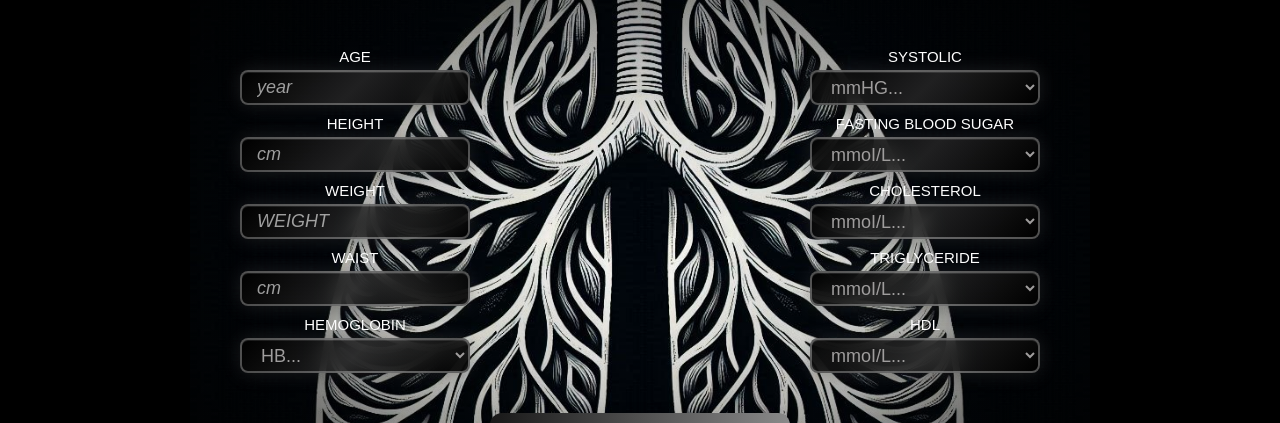
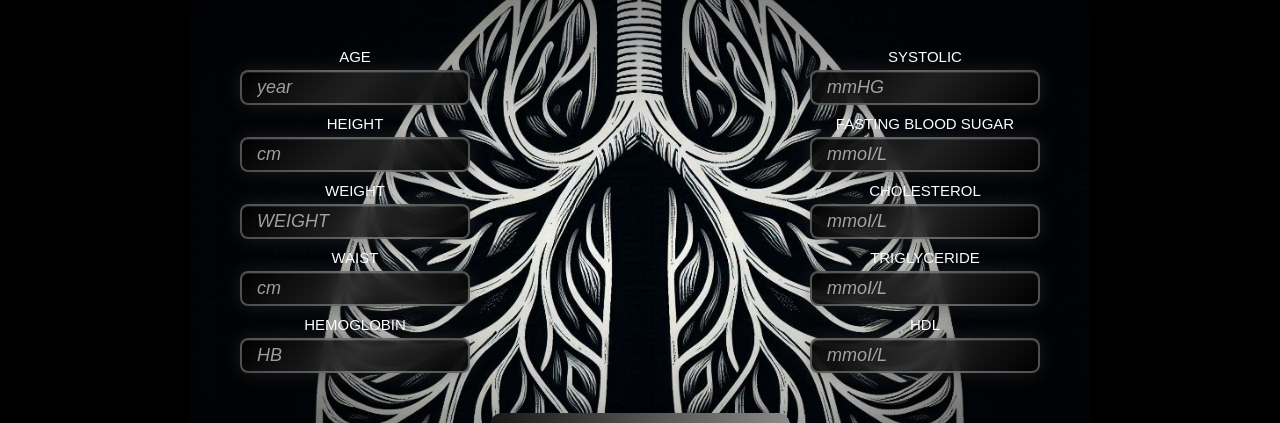
Before and after one commit to Sandro-Zosiashvili/Smoke-Detector-Frontend, a Next.js app in the folder smokedetector/: page /register in a window 1280 px wide. Shown: the part 162-585 px from the top of the page. Built offline with nearby package versions, Linux system fonts and the light colour scheme; a web font is replaced by a local one.

Commit message:
create about us

```diff
--- a/smokedetector/src/app/components/Menuitem/Menuitem.tsx
+++ b/smokedetector/src/app/components/Menuitem/Menuitem.tsx
@@ -26,7 +26,7 @@ const Menuitem = () => {
         },
         {
             title: 'Contact',
-            path: '/Contact',
+            path: '/contact',
         },
 
     ]
--- a/smokedetector/src/app/layout.tsx
+++ b/smokedetector/src/app/layout.tsx
@@ -28,7 +28,6 @@ export default function RootLayout({
       <body className={`${geistSans.variable} ${geistMono.variable}`}  >
         <div className="backgroundImage">
           <Menu />
-
           {children}
         </div>
       </body>
--- a/smokedetector/src/app/register/page.tsx
+++ b/smokedetector/src/app/register/page.tsx
@@ -9,20 +9,17 @@ import { error } from 'console'
 
 
 
-interface IFormInput {
-    age: number
-}
 type Inputs = {
-    age: number;
-    weight: number;
-    height: number;
-    waist: number;
-    hemoglobin: string;
-    systolic: string;
-    hdl: string;
-    triglyceride: string;
-    bloodSugar: string;
-    cholesterol: string
+    Age: number;
+    WeightKg: number;
+    HeightCm: number;
+    WaistCm: number;
+    Hemoglobin: string;
+    Systolic: string;
+    HDL: string;
+    Triglyceride: string;
+    FastingBloodSugar: string;
+    Cholesterol: string
 }
 
 
@@ -36,8 +33,14 @@ const Register = () => {
         reset,
         formState: { errors },
     } = useForm<Inputs>()
-    const onSubmit: SubmitHandler<IFormInput> = (data) => {
-        console.log(data, 'data')
+    const onSubmit: SubmitHandler<Inputs> = (data) => {
+        console.log(data, 'მიდის')
+        axios.post("https://localhost:7168/swagger", data)
+        .then((r) => {
+            console.log(r)
+            console.log("ბექში გაიგზავნა")
+
+        })
         setPopap(!popap);
         reset()
     }
@@ -61,14 +64,26 @@ const Register = () => {
                                 </div>
                                 <div className={styles.flexFlex}>
                                     <span className={styles.leftSideRed}>
-                                        {
-                                            errors.age && <span>This feild is required</span>
-                                        }
+                                        {errors.Age?.type === 'required' && <p>This field is required</p>}
+                                        {errors.Age?.type === 'min' && <p>{errors.Age.message}</p>}
+                                        {errors.Age?.type === 'max' && <p>{errors.Age.message}</p>}
+
+
                                     </span>
-                                    <input {...register('age', {
+                                    <input {...register('Age', {
                                         required: true,
                                         valueAsNumber: true,
                                         maxLength: 3,
+                                        min: {
+                                            value: 1,
+                                            message: "Min age is 1"
+
+                                        },
+                                        max: {
+                                            value: 120,
+                                            message: "Max age is 120"
+
+                                        }
 
 
 
@@ -85,15 +100,24 @@ const Register = () => {
                                 </label>
                                 <div className={styles.flexFlex}>
                                     <span className={styles.leftSideRed}>
-                                        {
-                                            errors.height && <span>This feild is required</span>
-                                        }
-
+                                        {errors.HeightCm?.type === 'required' && <p>This field is required</p>}
+                                        {errors.HeightCm?.type === 'min' && <p>{errors.HeightCm.message}</p>}
+                                        {errors.HeightCm?.type === 'max' && <p>{errors.HeightCm.message}</p>}
                                     </span>
-                                    <input {...register('height', {
+                                    <input {...register('HeightCm', {
                                         required: true,
                                         valueAsNumber: true,
                                         maxLength: 3,
+                                        min: {
+                                            value: 50,
+                                            message: "Min height is 50"
+
+                                        },
+                                        max: {
+                                            value: 250,
+                                            message: "Max height is 250"
+
+                                        }
 
                                     })} className={styles.inputStyle} placeholder='cm' type='text'
                                         onKeyDown={(e) => keyKeyDown(e)}
@@ -108,17 +132,28 @@ const Register = () => {
                                 </div>
                                 <div className={styles.flexFlex}>
                                     <span className={styles.leftSideRed}>
-                                        {
-                                            errors.weight && <span>This feild is required</span>
-                                        }
+                                        {errors.WeightKg?.type === 'required' && <p>This field is required</p>}
+                                        {errors.WeightKg?.type === 'min' && <p>{errors.WeightKg.message}</p>}
+                                        {errors.WeightKg?.type === 'max' && <p>{errors.WeightKg.message}</p>}
 
                                     </span>
-                                    <input className={styles.inputStyle}  {...register('weight', {
+                                    <input className={styles.inputStyle}  {...register('WeightKg', {
                                         required: true,
-                                        valueAsNumber: true
+                                        valueAsNumber: true,
+                                        min: {
+                                            value: 10,
+                                            message: "Min weight is 10"
+
+                                        },
+                                        max: {
+                                            value: 300,
+                                            message: "Max weight is 300"
+
+                                        }
                                     })} placeholder='WEIGHT' type='text'
                                         onKeyDown={(e) => keyKeyDown(e)}
                                         maxLength={3}
+
 
                                     />
                                 </div>
@@ -130,15 +165,24 @@ const Register = () => {
                                 </div>
                                 <div className={styles.flexFlex}>
                                     <span className={styles.leftSideRed}>
-                                        {
-                                            errors.waist && <span>This feild is required</span>
-                                        }
-
+                                        {errors.WaistCm?.type === 'required' && <p>This field is required</p>}
+                                        {errors.WaistCm?.type === 'min' && <p>{errors.WaistCm.message}</p>}
+                                        {errors.WaistCm?.type === 'max' && <p>{errors.WaistCm.message}</p>}
                                     </span>
-                                    <input {...register('waist', {
+                                    <input {...register('WaistCm', {
                                         required: true,
                                         valueAsNumber: true,
-                                        maxLength: 3
+                                        maxLength: 3,
+                                        min: {
+                                            value: 30,
+                                            message: "Min waist is 30"
+
+                                        },
+                                        max: {
+                                            value: 200,
+                                            message: "Max waist is 200"
+
+                                        }
                                     })} className={styles.inputStyle} placeholder='cm' type='text'
                                         onKeyDown={(e) => keyKeyDown(e)}
                                         maxLength={3}
@@ -154,19 +198,25 @@ const Register = () => {
                                 </div>
                                 <div className={styles.flexFlex}>
                                     <span className={styles.leftSideRed}>
-                                        {
-                                            errors.hemoglobin && <span>This feild is required</span>
+                                        {errors.Hemoglobin?.type === 'required' && <p>This field is required</p>}
+                                        {errors.Hemoglobin?.type === 'min' && <p>{errors.Hemoglobin.message}</p>}
+                                        {errors.Hemoglobin?.type === 'max' && <p>{errors.Hemoglobin.message}</p>}
+                                    </span>
+                                    <input defaultValue="" {...register('Hemoglobin', {
+                                        required: true,
+                                        min: {
+                                            value: 5,
+                                            message: "Min hemoglobin is 5"
+
+                                        },
+                                        max: {
+                                            value: 20,
+                                            message: "Max hemoglobin is 20"
+
                                         }
-
-                                    </span>
-                                    <select defaultValue="" {...register('hemoglobin', {
-                                        required: true,
-                                    })} className={styles.inputStyle}>
-                                        <option value="" disabled>HB...</option>
-                                        <option value="13.8 - 17.2">13.8 - 17.2</option>
-                                        <option value="More than 17.5">More than 17.5</option>
-                                        <option value="Less than 13.8">Less than 13.8</option>
-                                    </select>
+                                    })} placeholder='HB' type='text'
+                                        onKeyDown={(e) => keyKeyDown(e)}
+                                        className={styles.inputStyle} />
                                 </div>
 
                             </div>
@@ -178,18 +228,26 @@ const Register = () => {
                                 SYSTOLIC
                             </div>
                             <div className={styles.flex}>
-                                <select {...register('systolic', {
-                                    required: true
-                                })} defaultValue="" className={styles.inputStyle}>
-                                    <option value="" disabled>mmHG...</option>
-                                    <option value="90-120">90 - 120</option>
-                                    <option value="More than 130">More than 130</option>
-                                    <option value="Less than 90">Less than 90</option>
-                                </select>
+                                <input {...register('Systolic', {
+                                    required: true,
+                                    min: {
+                                        value: 5,
+                                        message: "Min systolic is 5"
+
+                                    },
+                                    max: {
+                                        value: 20,
+                                        message: "Max systolic is 20"
+
+                                    }
+                                })} placeholder='mmHG' type='text'
+                                    onKeyDown={(e) => keyKeyDown(e)}
+                                    className={styles.inputStyle} />
+
                                 <span className={styles.redred}>
-                                    {
-                                        errors.systolic && <span>This feild is required</span>
-                                    }
+                                    {errors.Systolic?.type === 'required' && <p>This field is required</p>}
+                                    {errors.Systolic?.type === 'min' && <p>{errors.Systolic.message}</p>}
+                                    {errors.Systolic?.type === 'max' && <p>{errors.Systolic.message}</p>}
 
                                 </span>
                             </div>
@@ -199,19 +257,25 @@ const Register = () => {
                                 FASTING BLOOD SUGAR
                             </div>
                             <div className={styles.flex}>
-                                <select {...register('bloodSugar', {
-                                    required: true
-                                })} defaultValue="" className={styles.inputStyle}>
-                                    <option value="" disabled>mmoI/L...</option>
-                                    <option value="70 - 99">70 - 99</option>
-                                    <option value="100 - 125">100 - 125</option>
-                                    <option value="More than 125">More than 125</option>
-                                </select>
+                                <input {...register('FastingBloodSugar', {
+                                    required: true,
+                                    min: {
+                                        value: 40,
+                                        message: "Min fasting blood sugar is 40"
+
+                                    },
+                                    max: {
+                                        value: 500,
+                                        message: "Max fasting blood sugar is 500"
+
+                                    }
+                                })} type='text' placeholder='mmoI/L'
+                                    onKeyDown={(e) => keyKeyDown(e)}
+                                    className={styles.inputStyle} />
                                 <span className={styles.redred}>
-                                    {
-                                        errors.bloodSugar && <span>This feild is required</span>
-                                    }
-
+                                    {errors.FastingBloodSugar?.type === 'required' && <p>This field is required</p>}
+                                    {errors.FastingBloodSugar?.type === 'min' && <p>{errors.FastingBloodSugar.message}</p>}
+                                    {errors.FastingBloodSugar?.type === 'max' && <p>{errors.FastingBloodSugar.message}</p>}
                                 </span>
                             </div>
                         </div>
@@ -220,18 +284,25 @@ const Register = () => {
                                 CHOLESTEROL
                             </div>
                             <div className={styles.flex}>
-                                <select {...register('cholesterol', {
-                                    required: true
-                                })} defaultValue="" className={styles.inputStyle}>
-                                    <option value="" disabled>mmoI/L...</option>
-                                    <option value="Less than 3.0">Less than 3.0</option>
-                                    <option value="More than 1.0">More than 1.0</option>
-                                </select>
+                                <input {...register('Cholesterol', {
+                                    required: true,
+                                    min: {
+                                        value: 100,
+                                        message: "Min Cholesterol is 100"
+
+                                    },
+                                    max: {
+                                        value: 400,
+                                        message: "Max Cholesterol is 400"
+
+                                    }
+                                })} type='text' placeholder="mmoI/L"
+                                    onKeyDown={(e) => keyKeyDown(e)}
+                                    className={styles.inputStyle} />
                                 <span className={styles.redred}>
-                                    {
-                                        errors.cholesterol && <span>This feild is required</span>
-                                    }
-
+                                    {errors.Cholesterol?.type === 'required' && <p>This field is required</p>}
+                                    {errors.Cholesterol?.type === 'min' && <p>{errors.Cholesterol.message}</p>}
+                                    {errors.Cholesterol?.type === 'max' && <p>{errors.Cholesterol.message}</p>}
                                 </span>
                             </div>
                         </div>
@@ -240,19 +311,25 @@ const Register = () => {
                                 TRIGLYCERIDE
                             </div>
                             <div className={styles.flex}>
-                                <select {...register('triglyceride', {
-                                    required: true
-                                })} defaultValue="" className={styles.inputStyle}>
-                                    <option value="" disabled>mmoI/L...</option>
-                                    <option value="Less than 1.7">Less than 1.7</option>
-                                    <option value="2.3 - 5.6">2.3 - 5.6</option>
-                                    <option value="More than 5.6">More than 5.6</option>
-                                </select>
+                                <input {...register('Triglyceride', {
+                                    required: true,
+                                    min: {
+                                        value: 20,
+                                        message: "Min triglyceride is 20"
+
+                                    },
+                                    max: {
+                                        value: 1000,
+                                        message: "Max triglyceride is 1000"
+
+                                    }
+                                })} type='text' placeholder='mmoI/L'
+                                    onKeyDown={(e) => keyKeyDown(e)}
+                                    className={styles.inputStyle} />
                                 <span className={styles.redred}>
-                                    {
-                                        errors.triglyceride && <span>This feild is required</span>
-                                    }
-
+                                    {errors.Triglyceride?.type === 'required' && <p>This field is required</p>}
+                                    {errors.Triglyceride?.type === 'min' && <p>{errors.Triglyceride.message}</p>}
+                                    {errors.Triglyceride?.type === 'max' && <p>{errors.Triglyceride.message}</p>}
                                 </span>
                             </div>
                         </div>
@@ -261,19 +338,25 @@ const Register = () => {
                                 HDL
                             </div>
                             <div className={styles.flex}>
-                                <select {...register('hdl', {
-                                    required: true
-                                })} defaultValue="" className={styles.inputStyle}>
-                                    <option value="" disabled>mmoI/L...</option>
-                                    <option value="Less than 1.0">Less than 1.0</option>
-                                    <option value="More than 1.5">More than 1.5</option>
-                                    <option value="More than 2.0">More than 2.0</option>
-                                </select>
+                                <input {...register('HDL', {
+                                    required: true,
+                                    min: {
+                                        value: 10,
+                                        message: "Min triglyceride is 10"
+
+                                    },
+                                    max: {
+                                        value: 150,
+                                        message: "Max triglyceride is 150"
+
+                                    }
+                                })} type="text" placeholder='mmoI/L'
+                                    onKeyDown={(e) => keyKeyDown(e)}
+                                    className={styles.inputStyle} />
                                 <span className={styles.redred}>
-                                    {
-                                        errors.hdl && <span>This feild is required</span>
-                                    }
-
+                                    {errors.HDL?.type === 'required' && <p>This field is required</p>}
+                                    {errors.HDL?.type === 'min' && <p>{errors.HDL.message}</p>}
+                                    {errors.HDL?.type === 'max' && <p>{errors.HDL.message}</p>}
                                 </span>
 
                             </div>
```
Also changed, not shown: smokedetector/src/app/aboutus/page.module.scss (+67 -0 lines), smokedetector/src/app/aboutus/page.tsx (+39 -15 lines), smokedetector/src/app/contact/page.tsx (added, +20 -0 lines), smokedetector/src/app/contact/page.module.scss (added).
